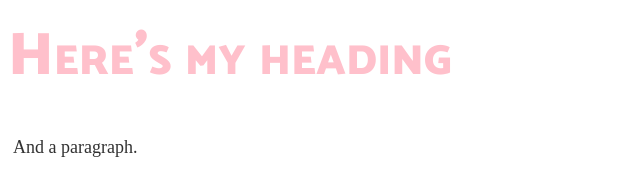
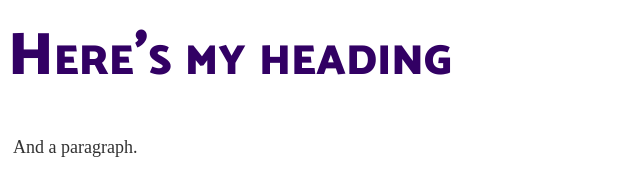
Before and after one commit to rachela14/rachela14.github.io, a plain HTML site: page Example2.html in a window 1280 px wide. Shown: the whole page, without its empty margins (0-640 px from the left). Drawn offline with Linux system fonts and the light colour scheme.

Commit message:
Update Example2.css

```diff
--- a/Example2.css
+++ b/Example2.css
@@ -23,7 +23,7 @@ h1 {
 	font-family: "Catamaran";
 	font-variant: small-caps;
 	font-size: 60px;
-	color: #FFC0CB;
+	color: #320064;
 	font-weight: 900;
 	margin: 0px 0px 30px 0px;
 }
```
